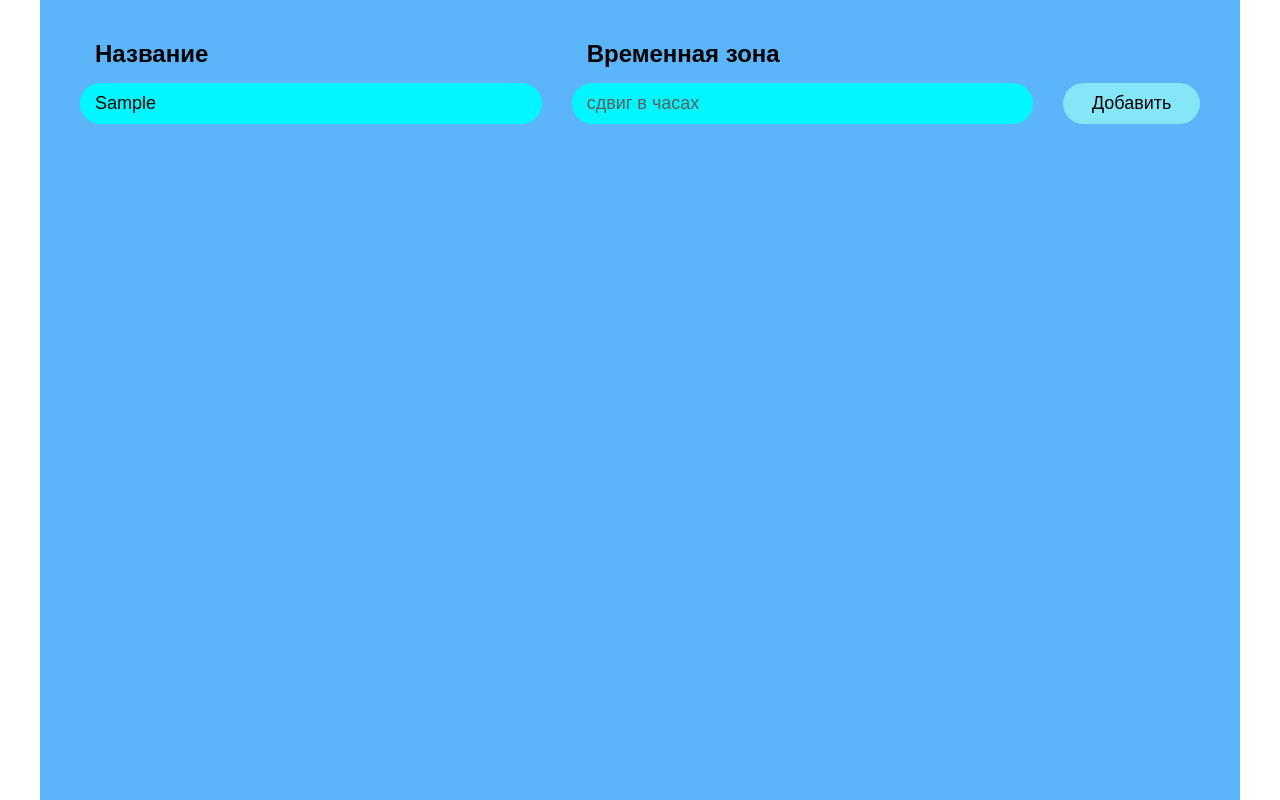
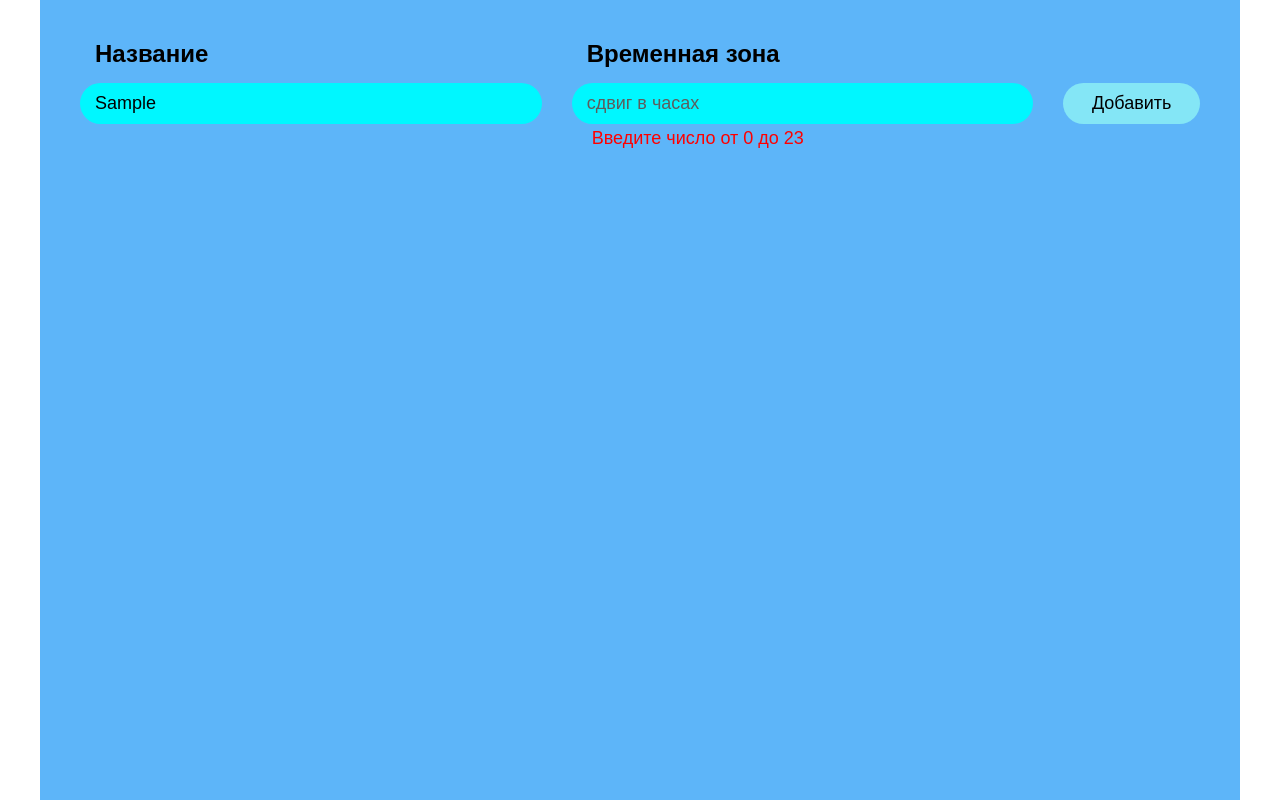
Before and after one commit to Professor-Severus-Snape/RA_lifecycle-watches, a React (Vite) app: page / in a window 1280 px wide. Both pictures are taken after typing "Sample", "Sample" into the empty fields and a click on the button "Добавить". Built offline with nearby package versions, Linux system fonts and the light colour scheme.

Commit message:
add tooltip

```diff
--- a/src/App.tsx
+++ b/src/App.tsx
@@ -6,22 +6,32 @@ import IWatch from './models/IWatch';
 const App = () => {
   const [form, setForm] = useState<IWatch>({ zone: '', offset: '' }); // данные из формы
   const [watches, setWatches] = useState<IWatch[]>([]); // все установленные часы
+  const [tooltip, setTooltipText] = useState({zoneTooltip: '', offsetTooltip: ''}); // подсказка
 
   const handleChange = (newForm: IWatch) => {
     setForm(newForm); // актуализация полей формы
+    setTooltipText({zoneTooltip: '', offsetTooltip: ''}); // убираем подсказки
   };
 
   const handleSubmit = (newForm: IWatch) => {
-    if (newForm.zone === '' || newForm.offset === '') {
-      setForm(newForm); // сброс невалидного инпута
+    if (newForm.zone === '') {
+      setForm(newForm); // сброс невалидного инпута с городом
+      setTooltipText({zoneTooltip: 'А это точно город?', offsetTooltip: ''}); // подсказка
       return;
     }
+
+    if (newForm.offset === '') {
+      setForm(newForm); // сброс невалидного инпута с часовым сдвигом
+      setTooltipText({zoneTooltip: '', offsetTooltip: 'Введите число от 0 до 23'}); // подсказка
+      return;
+    }
+
     // если данные полей ввода валидны и полные:
     const exists = watches.find((el) => el.zone === newForm.zone);
     // если город уже есть:
     if (exists) {
       setForm({ zone: '', offset: '' }); // очистка полей формы
-      // TODO: показать подсказку !!!
+      setTooltipText({zoneTooltip: 'Город уже был добавлен', offsetTooltip: ''}); // подсказка
       return;
     }
     setWatches([...watches, newForm]); // актуализация массива с данными
@@ -34,7 +44,12 @@ const App = () => {
 
   return (
     <>
-      <WatchForm form={form} onChange={handleChange} onSubmit={handleSubmit} />
+      <WatchForm
+        form={form}
+        tooltip={tooltip}
+        onChange={handleChange}
+        onSubmit={handleSubmit}
+      />
       <WatchList watches={watches} onRemove={handleRemove} />
     </>
   );
--- /dev/null
+++ b/src/components/Tooltip/Tooltip.tsx
@@ -0,0 +1,11 @@
+import './tooltip.css';
+
+interface ITooltipProps {
+  text: string;
+}
+
+const Tooltip = ({ text }: ITooltipProps) => {
+  return <p className="tooltip">{text}</p>;
+};
+
+export default Tooltip;
--- /dev/null
+++ b/src/components/Tooltip/tooltip.css
@@ -0,0 +1,11 @@
+.tooltip {
+  z-index: 999;
+
+  position: absolute;
+  left: 10px;
+  bottom: -35px;
+
+  padding: 10px;
+
+  color: #ff0000;
+}
--- a/src/components/WatchForm/WatchForm.tsx
+++ b/src/components/WatchForm/WatchForm.tsx
@@ -1,3 +1,4 @@
+import Tooltip from '../Tooltip/Tooltip';
 import IWatch from '../../models/IWatch';
 import './watchForm.css';
 
@@ -5,9 +6,13 @@ interface IWatchFormProps {
   form: IWatch;
   onChange: (newForm: IWatch) => void;
   onSubmit: (newForm: IWatch) => void;
+  tooltip: {
+    zoneTooltip: string;
+    offsetTooltip: string;
+  }
 }
 
-const WatchForm = ({ form, onChange, onSubmit }: IWatchFormProps) => {
+const WatchForm = ({ form, tooltip, onChange, onSubmit }: IWatchFormProps) => {
   const handleChange = (event: React.ChangeEvent<HTMLInputElement>) => {
     const { name, value } = event.target;
     const newForm = { ...form, [name]: value };
@@ -67,6 +72,7 @@ const WatchForm = ({ form, onChange, onSubmit }: IWatchFormProps) => {
           value={form.zone}
           onChange={handleChange}
         />
+        {tooltip.zoneTooltip && <Tooltip text={tooltip.zoneTooltip} />}
       </div>
 
       <div className="watch-form__column">
@@ -83,6 +89,7 @@ const WatchForm = ({ form, onChange, onSubmit }: IWatchFormProps) => {
           value={form.offset}
           onChange={handleChange}
         />
+        {tooltip.offsetTooltip && <Tooltip text={tooltip.offsetTooltip} />}
       </div>
 
       <button className="watch-form__button" type="submit">
--- a/src/components/WatchForm/watchForm.css
+++ b/src/components/WatchForm/watchForm.css
@@ -8,6 +8,8 @@
 }
 
 .watch-form__column {
+  position: relative;
+
   display: flex;
   flex-direction: column;
   gap: 15px;
```
